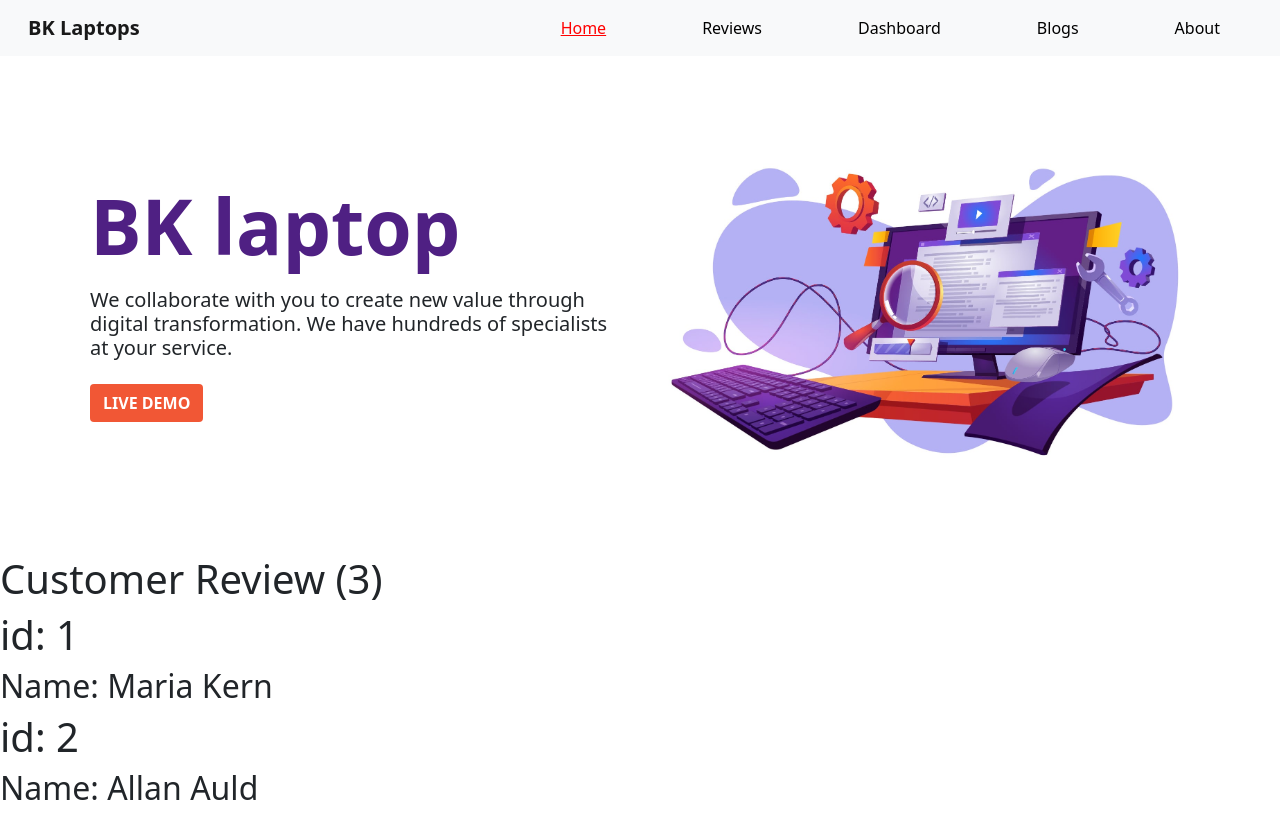
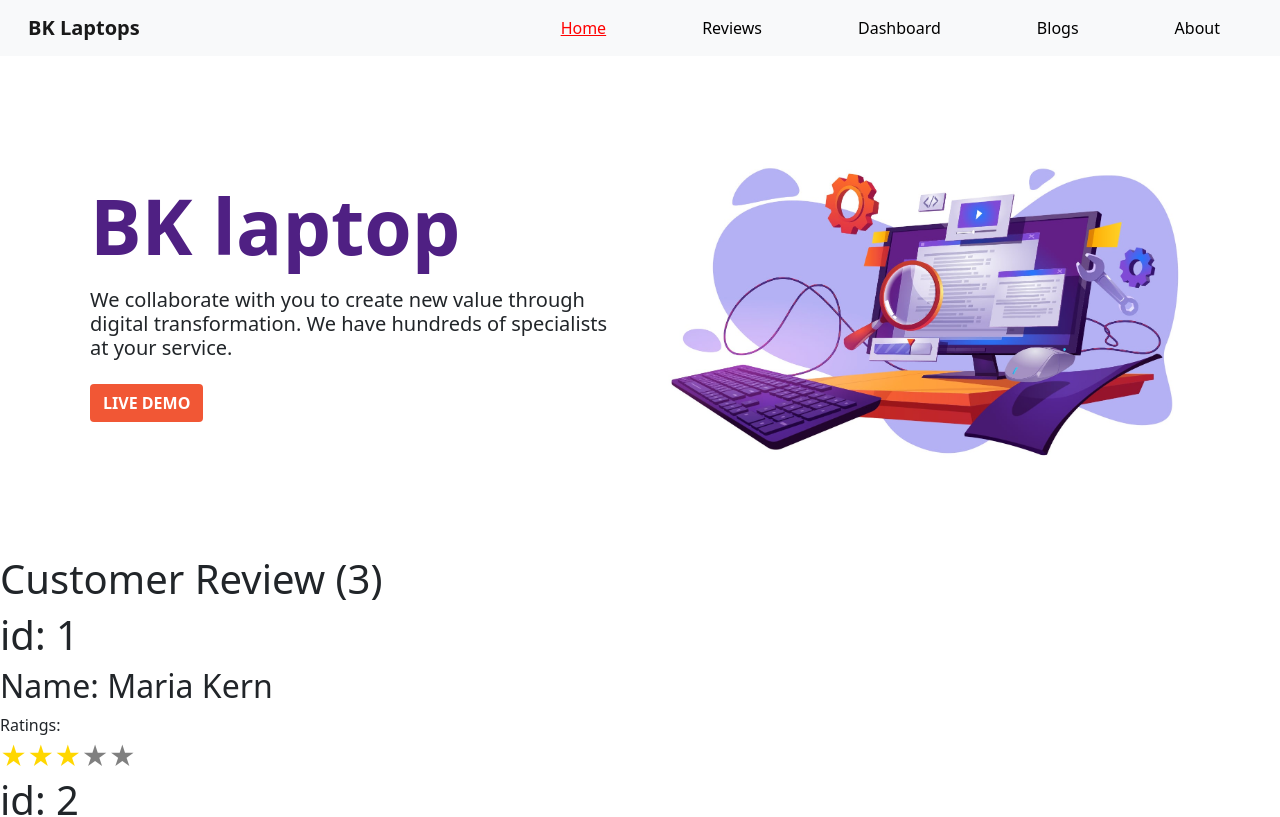
Before and after one commit to khadiza21/product-analysis-as-9, a React (Create React App) app: page / in a window 1280 px wide. Shown: the top 817 px of the page. Built offline with nearby package versions, Linux system fonts and the light colour scheme.

Commit message:
review set

```diff
--- a/package.json
+++ b/package.json
@@ -12,6 +12,7 @@
     "react-bootstrap": "^2.2.2",
     "react-dom": "^18.0.0",
     "react-icons": "^4.3.1",
+    "react-rating-stars-component": "^2.2.0",
     "react-router-dom": "^6.3.0",
     "react-scripts": "5.0.0",
     "recharts": "^2.1.9",
--- a/src/components/Review/Review.js
+++ b/src/components/Review/Review.js
@@ -1,11 +1,22 @@
-import React from 'react';
+import React from "react";
+import ReactStars from "react-rating-stars-component";
 
 const Review = (props) => {
-    const {id,name} = props.review;
+  const { id, name, rating } = props.review;
+
   return (
     <div>
+      {/* "id":
+        "name":
+        "": review
+        "img":
+        // "": */}
       <h1>id: {id}</h1>
       <h2>Name: {name}</h2>
+      <span>
+        Ratings:
+        <ReactStars count={5} value={rating} size={26} activeColor="#ffd700" />
+      </span>
     </div>
   );
 };
--- a/src/components/Reviews/Reviews.js
+++ b/src/components/Reviews/Reviews.js
@@ -9,11 +9,7 @@ const Reviews = () => {
   return (
     <div>
       <h1>review {reviews.length}</h1>
-      {/* "id":
-        "name":
-        "review":
-        "img":
-        "rating": */}
+
 
       {reviews.map((review) => (
         <Review key={review.id} review={review}></Review>
```
Also changed, not shown: 1 other file (tests, documents, lock files or other folders). Lines whose indentation alone changed are shown as unchanged.
